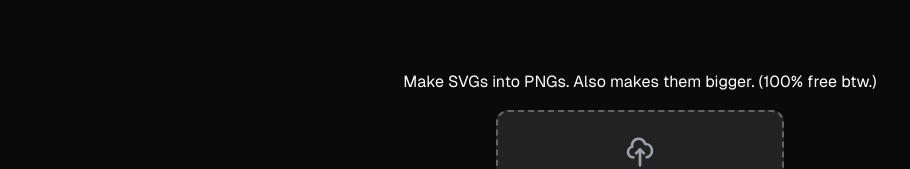
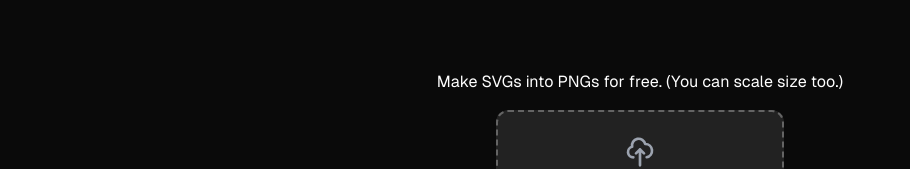
Before and after one commit to t3dotgg/quickpic, a Next.js app: page /svg-to-png in a window 1280 px wide. Shown: the part 178-347 px from the top of the page, without its empty margins (0-910 px from the left). Built offline with nearby package versions, Linux system fonts and the light colour scheme.

Commit message:
Update the description text for svg-tool to be more concise

```diff
--- a/src/app/(tools)/svg-to-png/page.tsx
+++ b/src/app/(tools)/svg-to-png/page.tsx
@@ -2,7 +2,7 @@ import { SVGTool } from "./svg-tool";
 
 export const metadata = {
   title: "SVG to PNG converter - QuickPic",
-  description: "Convert SVGs to PNGs. Also makes them bigger.",
+  description: "Make SVGs into PNGs for free. (You can scale size too.)",
 };
 
 export default function SVGToolPage() {
--- a/src/app/(tools)/svg-to-png/svg-tool.tsx
+++ b/src/app/(tools)/svg-to-png/svg-tool.tsx
@@ -153,7 +153,7 @@ function SVGToolCore(props: { fileUploaderProps: FileUploaderResult }) {
   if (!imageMetadata)
     return (
       <UploadBox
-        title="Make SVGs into PNGs. Also makes them bigger. (100% free btw.)"
+        title="Make SVGs into PNGs for free. (You can scale size too.)"
         description="Upload SVG"
         accept=".svg"
         onChange={handleFileUploadEvent}
```
